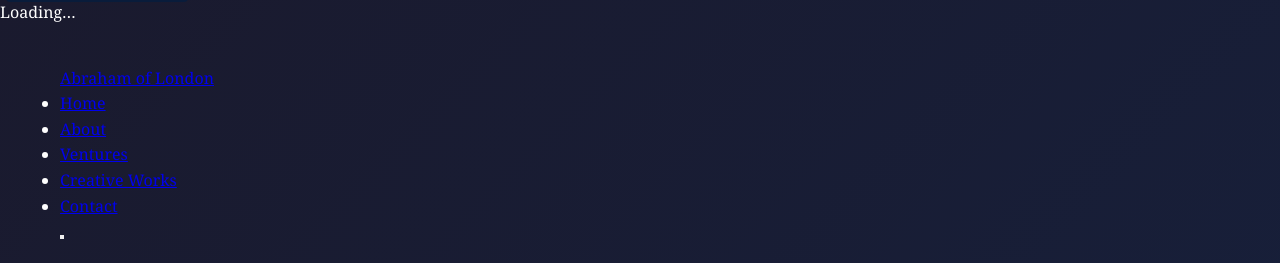
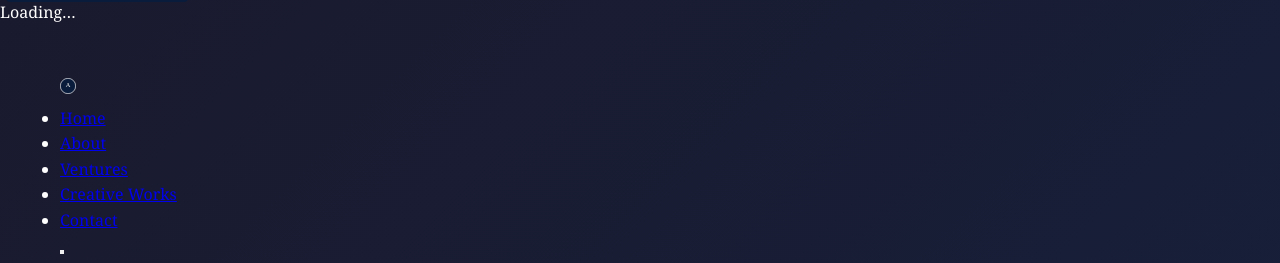
Before and after one commit to AbrahamofLondon/My-Website--AbrahamofLondon, a website: page index.html in a window 1280 px wide. Shown: the top 263 px of the page. Drawn offline with nearby package versions, Linux system fonts and the light colour scheme.

Commit message:
Add logo asset and update navigation

```diff
--- a/index.html
+++ b/index.html
@@ -40,7 +40,9 @@
   <nav id="navbar" class="navbar" role="navigation" aria-label="Main navigation">
     <div class="container">
       <div class="nav-container">
-        <a href="#home" class="logo" aria-label="Abraham of London - Home">Abraham of London</a>
+        <a href="#home" class="logo" aria-label="Abraham of London - Home">
+          <img src="assets/images/abraham-logo.svg" alt="Abraham of London logo">
+        </a>
         <ul id="navMenu" class="nav-menu" role="menubar">
           <li><a href="#home" class="nav-link active" role="menuitem">Home</a></li>
           <li><a href="#about" class="nav-link" role="menuitem">About</a></li>
--- a/styles.css
+++ b/styles.css
@@ -151,6 +151,12 @@ p {
   max-height: 80px;
   margin-bottom: var(--spacing-sm);
 }
+.logo img {
+  height: 40px;
+  display: block;
+  padding: var(--spacing-sm) 0;
+}
+
 
 /* Footer */
 .footer {
```
Also changed, not shown: assets/images/abraham-logo.svg (added).
